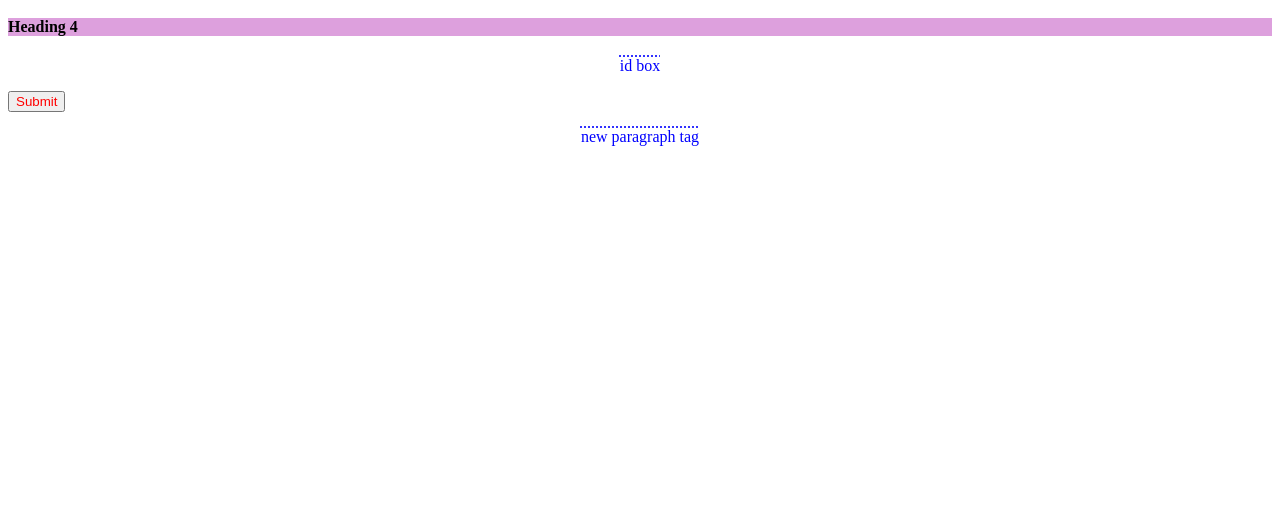
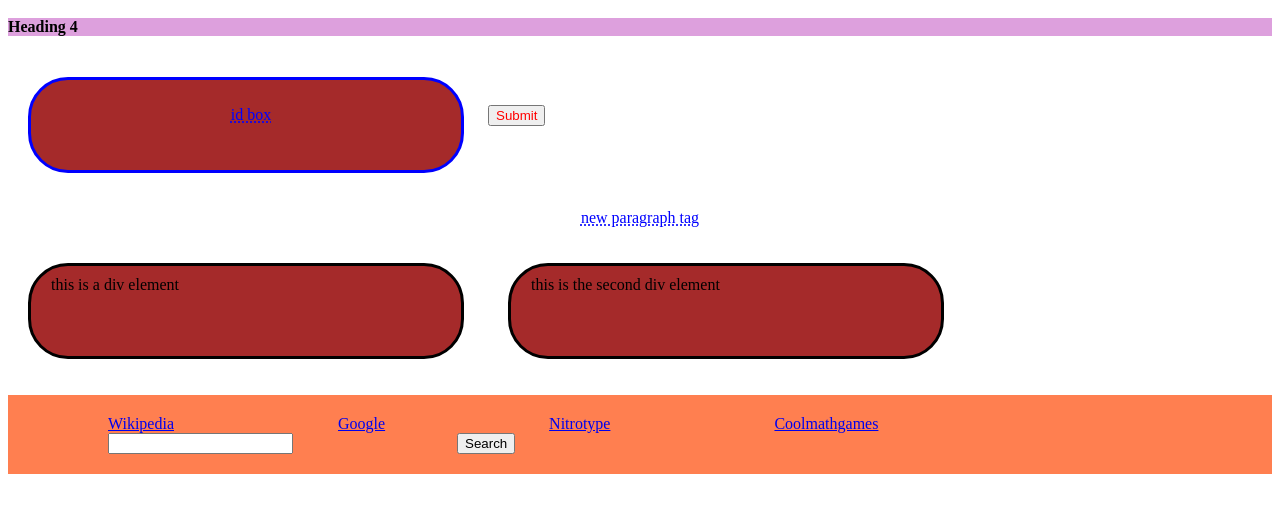
Before and after one commit to rssssssssssssssssssssssssssssssssssss/CSS-007-10-7, a plain HTML site: page index.html in a window 1280 px wide. Shown: the part 220-732 px from the top of the page. Drawn offline with Linux system fonts and the light colour scheme.

Commit message:
In class 10.14
All the stuff learned in class on 10.14

```diff
--- a/index.html
+++ b/index.html
@@ -27,5 +27,19 @@
     <input type="Submit" style="color: red;">
 
     <p id="box"> new paragraph tag</p>
+    <div id="one"> this is a div element</div>
+    <div id="one"> this is the second div element</div>
+    <header>
+        <nav>
+            <ul>
+                <li><a href="https://www.wikipedia.com">Wikipedia</a></li>
+                <li><a href="https://www.google.com">Google</a></li>
+                <li><a href="https://www.nitrotype.com">Nitrotype</a></li>
+                <li><a href="https://www.coolmathgames.com">Coolmathgames</a></li>
+                <li><input type="text" placeholdres="Search"></li>
+                <li><Button>Search</Button></li>
+            </ul>
+        </nav>
+    </header>
 </body>
 </html>
--- a/styles.css
+++ b/styles.css
@@ -11,10 +11,35 @@ h2 {
 #box{
     color: blue;
     text-align: center;
-    text-decoration-line: overline;
+    text-decoration-line: underline;
     text-decoration-style: dotted;
 }
 
 p{
     text-align: center;
 }
+
+div{
+    background-color:brown;
+    width:400px;
+    height:60px;
+    border-width:3px;
+    border-color: black;
+    border-width:50px;
+    border: solid;
+    border-radius: 40px;
+    padding: 10px 10px 20px 20px;
+    margin:20px;
+    display:inline-block;
+}
+nav ul{
+    list-style:none;
+    text-decoration:none;
+    background:coral;
+    color:white;
+    padding:20px
+}
+nav ul li{
+    display:inline;
+    margin:10vh;
+}
```
